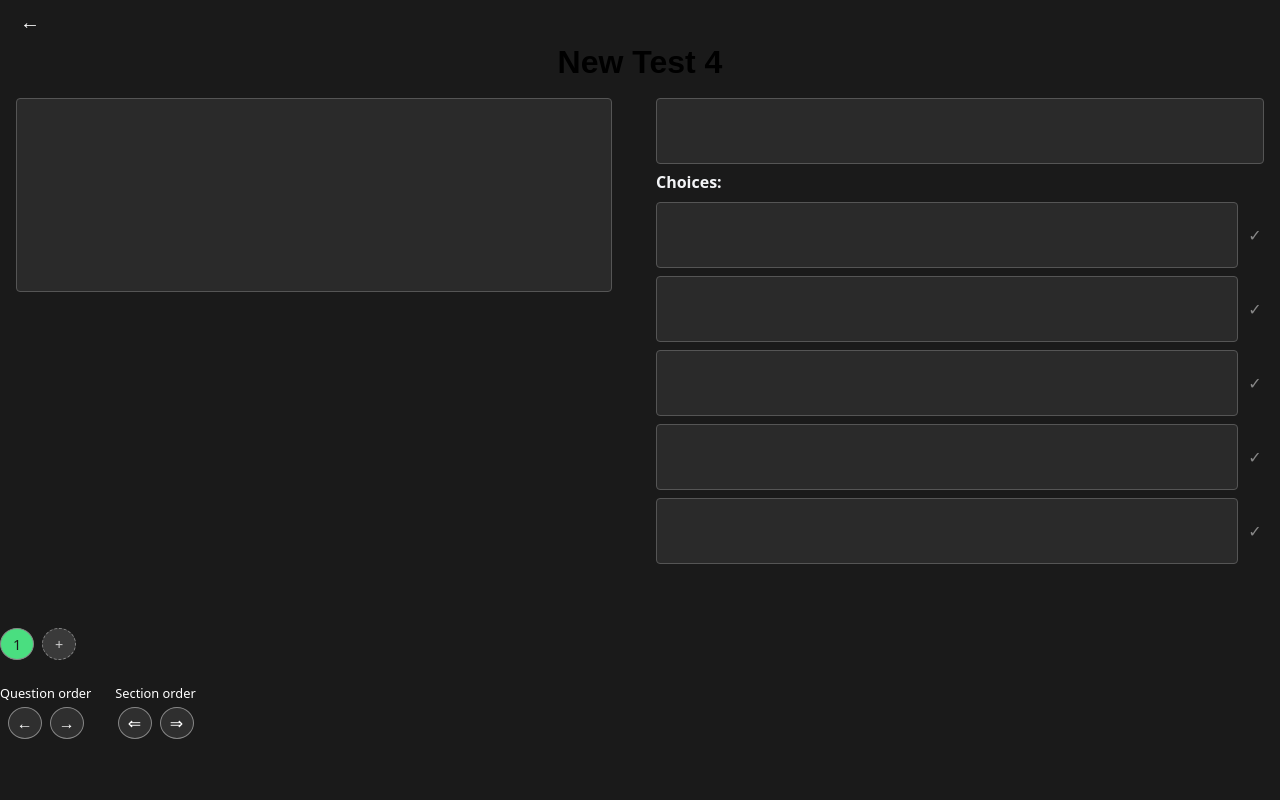
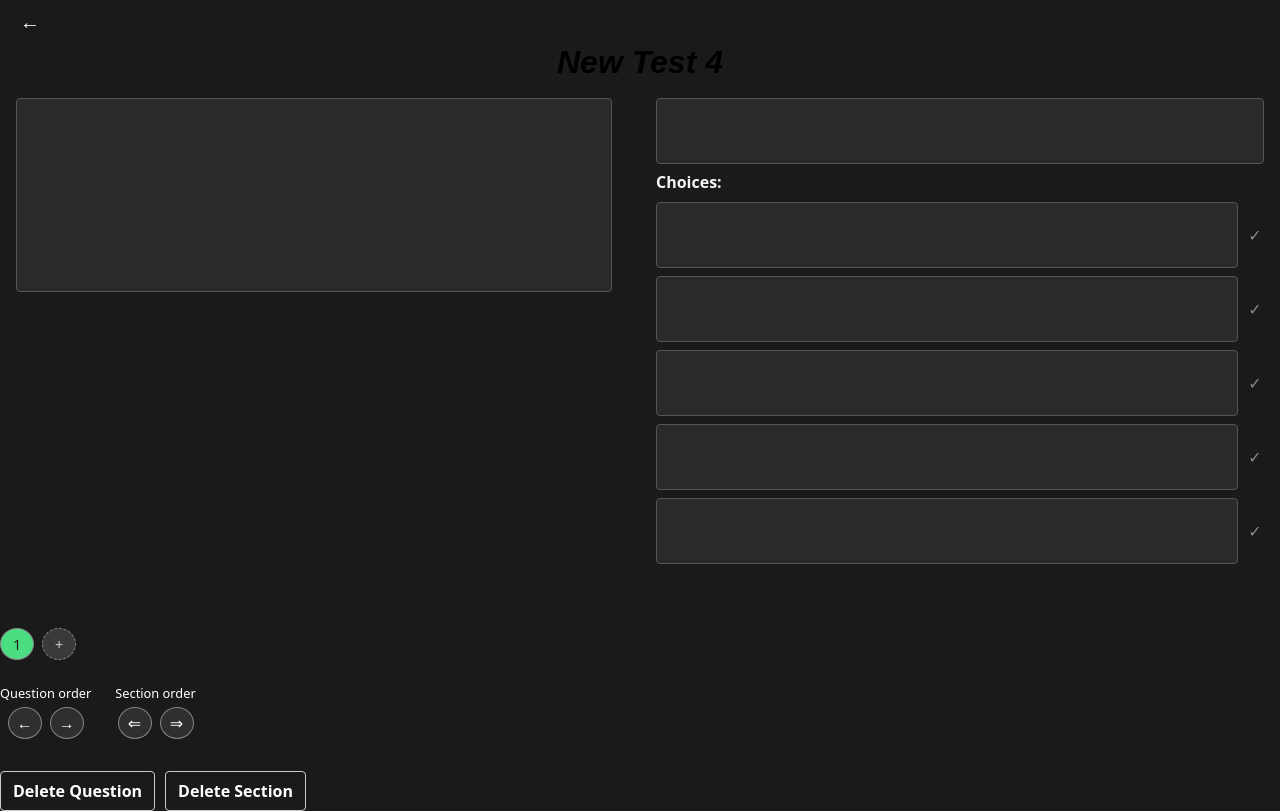
Before and after one commit to noahmancino/PrepTogether, a React (Vite) app in the folder frontend/: page / in a window 1280 px wide. Both pictures are taken after a click on the button "Create New Test". Built offline with nearby package versions, Linux system fonts and the light colour scheme.

Commit message:
Delete functionality added for tests in edit and home views.

```diff
--- a/frontend/src/styles/EditView.css
+++ b/frontend/src/styles/EditView.css
@@ -88,6 +88,7 @@
 .heading-input {
   font-size: 2rem;
   font-weight: bold;
+  font-style: italic;
   border: none;
   background: transparent;
   width: 100%;
@@ -104,7 +105,7 @@
 }
 
 .heading-input:hover {
-  color: lightgray; /* Change to whatever color you want on hover */
+  color: gray; /* Change to whatever color you want on hover */
   background: transparent; /* Explicitly keep background transparent */
 }
 
@@ -167,3 +168,26 @@
   background-color: #3a3a3a; /* A lighter shade */
   color: #f3f4f6;
 }
+
+.bottom-delete button {
+  padding: 8px 12px;
+  background-color: transparent; /* Match app background */
+  border: 1px solid #ccc;
+  margin-right: 10px;
+  border-radius: 4px;
+  cursor: pointer;
+  font-weight: bold;
+  display: flex;
+  align-items: center;
+  gap: 5px;
+  transition: background-color 0.3s ease;
+}
+
+.bottom-delete button:hover {
+  background-color: #444;
+}
+
+.bottom-delete {
+  display: flex;
+  margin-top: 2rem;
+}
--- a/frontend/src/styles/HomeView.css
+++ b/frontend/src/styles/HomeView.css
@@ -53,7 +53,7 @@ h1 {
 }
 
 .test-options-dropdown.open {
-  max-height: 100px;
+  max-height: 200px;
 }
 
 .test-option {
--- a/frontend/src/views/EditView.tsx
+++ b/frontend/src/views/EditView.tsx
@@ -75,6 +75,46 @@ export default function EditView({ test, onUpdateSection, setAppState, onUpdateT
     setTestState({...test, name: updatedTitle});
     onUpdateTestName(test.id, updatedTitle);
   };
+
+  const handleQuestionDelete = (sectionIndex: number, questionIndex: number) => {
+    console.log("Deleting question at section:", sectionIndex, "question:", questionIndex);
+    if (sectionIndex === undefined || !safeSections[sectionIndex]) {
+      console.error(`Section with index ${sectionIndex} doesn't exist`);
+      return;
+    }
+    if (safeSections[sectionIndex].questions.length <= 1) {
+      onUpdateSection(sectionIndex, { ...safeSections[sectionIndex], questions: [] });
+      return;
+    }
+    const newQuestions = [...safeSections[sectionIndex].questions];
+    newQuestions.splice(questionIndex, 1);
+    const newSection = { ...safeSections[sectionIndex], questions: newQuestions };
+    onUpdateSection(sectionIndex, newSection);
+    const newQuestionIndex = Math.min(questionIndex, newQuestions.length - 1);
+    setCurrentQuestionIndex(Math.max(newQuestionIndex, 0));
+    console.log(currentQuestionIndex)
+  }
+
+  const handleSectionDelete = (sectionIndex: number) => {
+    if (sectionIndex === undefined || !safeSections[sectionIndex]) {
+      console.error(`Section with index ${sectionIndex} doesn't exist`);
+      return;
+    }
+    if (safeSections.length <= 1) {
+      onUpdateSection(sectionIndex, { passage: "", questions: [] });
+      return;
+    }
+    const newSections = [...safeSections];
+    newSections.splice(sectionIndex, 1);
+    setCurrentQuestionIndex(0);
+    setAppState(prev =>
+    {
+      const tests = { ...prev.tests };
+      const current = tests[test.id];
+      tests[test.id] = { ...current, sections: newSections };
+      return { ...prev, tests };
+    })
+  }
 
 const addQuestion = (sectionIndex: number, afterQuestionIndex: number) => {
   console.log("Adding question at section:", sectionIndex, "after question:", afterQuestionIndex);
@@ -206,6 +246,16 @@ const addQuestion = (sectionIndex: number, afterQuestionIndex: number) => {
         onReorderSections={reorderSections}
       />
 
+      <div className="bottom-delete">
+        <button
+            onClick={() => handleQuestionDelete(currentSectionIndex, currentQuestionIndex)}
+        >Delete Question</button>
+        <button
+            onClick={() => handleSectionDelete(currentSectionIndex)}>
+          Delete Section
+        </button>
+      </div>
+
     </div>
   );
 }
--- a/frontend/src/views/HomeView.tsx
+++ b/frontend/src/views/HomeView.tsx
@@ -55,6 +55,15 @@ export default function HomeView({ appState, setAppState }: Props) {
       viewMode: "edit", // Switch to edit mode
     });
   };
+
+  const deleteTest = (testId: string) => {
+    const newTests = {...appState.tests};
+    delete newTests[testId];
+    setAppState({
+      ...appState,
+      tests: newTests,
+    });
+  }
 
   // Toggles the main dropdown state
   const toggleMainDropdown = () => {
@@ -120,6 +129,12 @@ export default function HomeView({ appState, setAppState }: Props) {
               >
                 Edit Test
               </div>
+              <div
+                className="test-option"
+                onClick={() => deleteTest(test.id)}
+              >
+                Delete Test
+              </div>
             </div>
           </div>
         ))}
```
